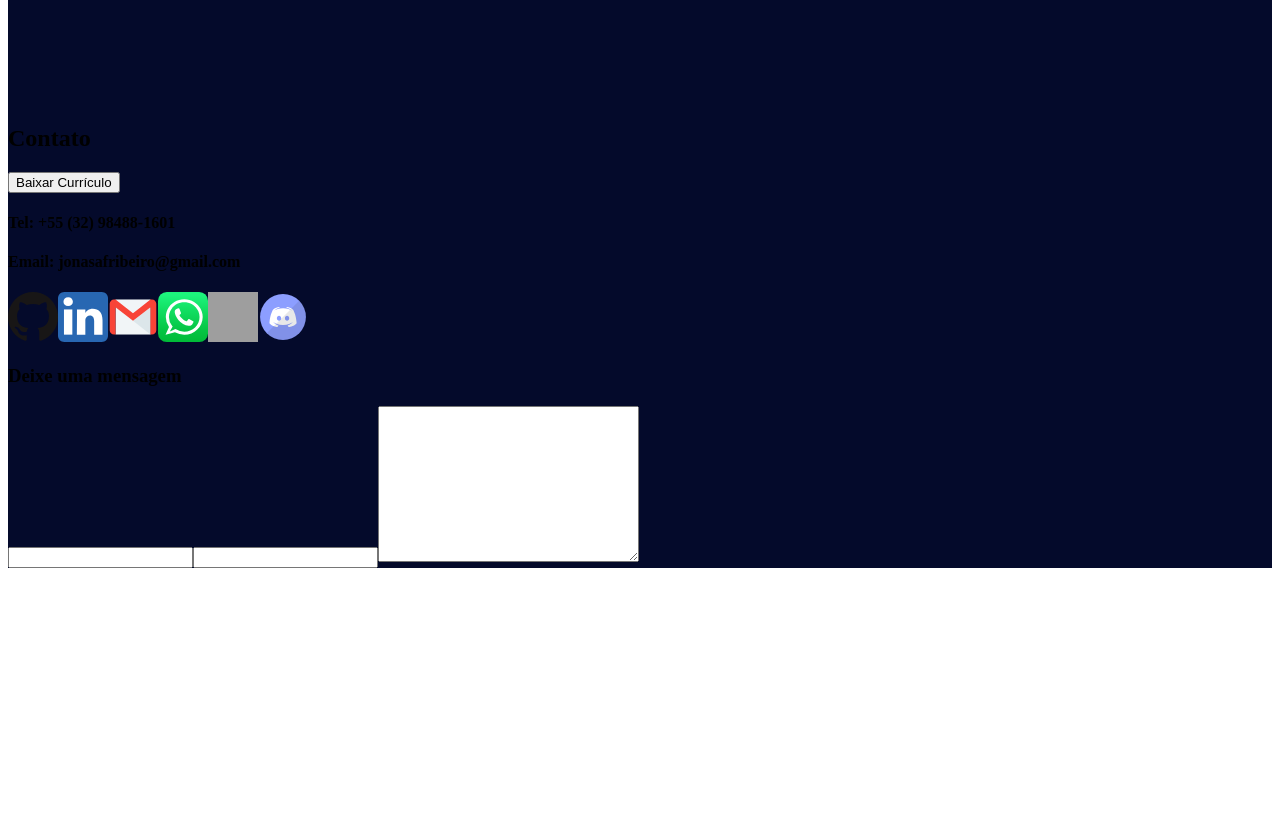
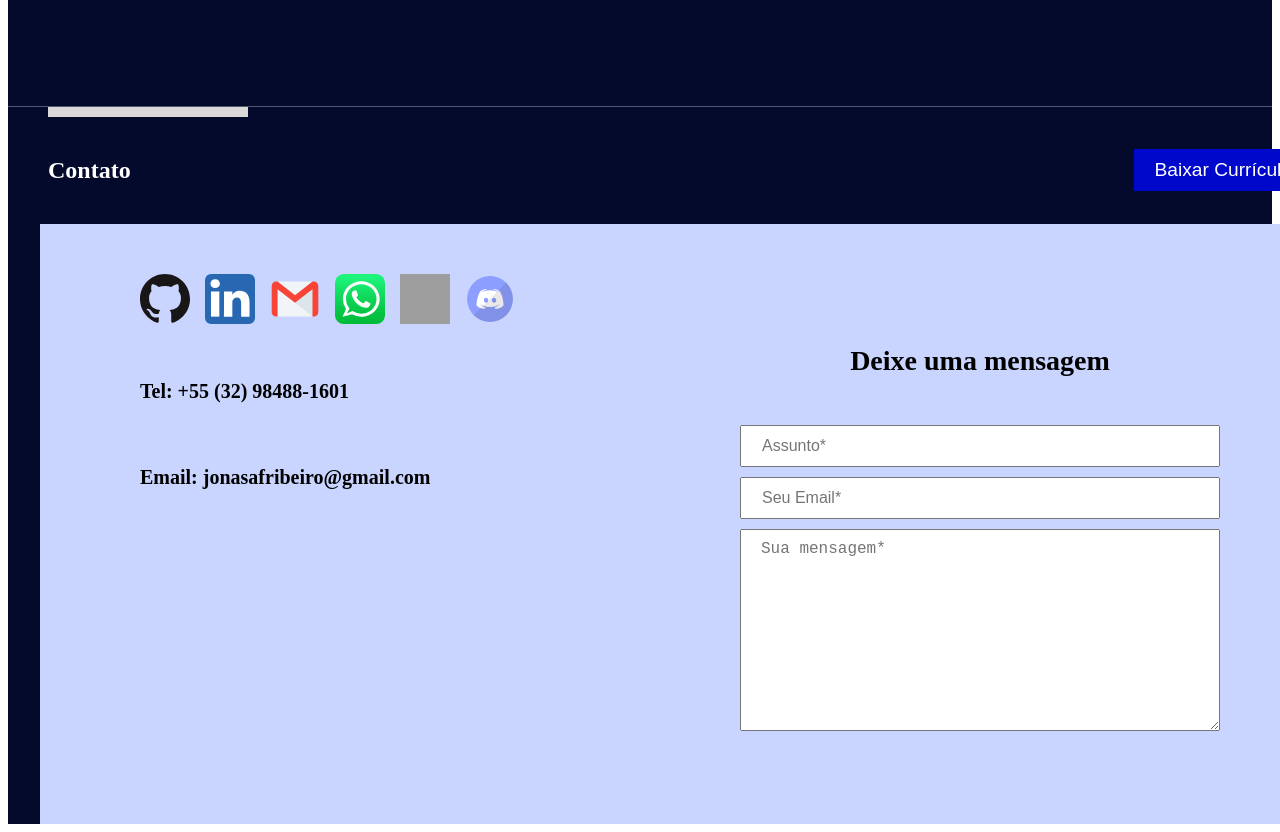
Before and after one commit to jonasaribeiro/portfolio-front, a Next.js app: page / in a window 1280 px wide. Shown: the part 709-1541 px from the top of the page. Before the commit the page ends 1285 px from the top, so only its background shows below. Built offline with nearby package versions, Linux system fonts and the light colour scheme; grey boxes are pictures that could not be loaded.

Commit message:
Feita primeira versão da parte de contato

```diff
--- a/src/components/ContactPage.tsx
+++ b/src/components/ContactPage.tsx
@@ -1,20 +1,26 @@
+import {
+  ContactPageContainer,
+  ContactPageInfoContainer1,
+  ContactPageInfoContainer2,
+  ContactPageInnerContainer1,
+  ContactPageInnerContainer2,
+  ContactPageOutContainer,
+  ContactPageSection,
+} from "@/styles/components/ContactPage.styled";
+import { StyledVisualBar1 } from "@/styles/components/utils.styled";
 import Image from "next/image";
 
 const ContactPage = () => {
   return (
-    <section>
-      <div />
-      <div>
+    <ContactPageSection>
+      <StyledVisualBar1 />
+      <ContactPageOutContainer>
         <h2>Contato</h2>
         <button>Baixar Currículo</button>
-      </div>
-      <div>
-        <div>
-          <div>
-            <h4>Tel: +55 (32) 98488-1601</h4>
-            <h4>Email: jonasafribeiro@gmail.com</h4>
-          </div>
-          <div>
+      </ContactPageOutContainer>
+      <ContactPageContainer>
+        <ContactPageInnerContainer1>
+          <ContactPageInfoContainer2>
             <Image
               src="/imgs/github_icon.svg"
               alt="Github"
@@ -51,18 +57,28 @@ const ContactPage = () => {
               width={50}
               height={50}
             />
-          </div>
-        </div>
-        <div>
+          </ContactPageInfoContainer2>
+          <ContactPageInfoContainer1>
+            <h4>Tel: +55 (32) 98488-1601</h4>
+            <h4>Email: jonasafribeiro@gmail.com</h4>
+          </ContactPageInfoContainer1>
+        </ContactPageInnerContainer1>
+        <ContactPageInnerContainer2>
           <h3>Deixe uma mensagem</h3>
           <form action="">
-            <input type="text" name="" id="" />
-            <input type="email" name="" id="" />
-            <textarea name="" id="" cols={30} rows={10}></textarea>
+            <input type="text" name="" id="" placeholder="Assunto*" />
+            <input type="email" name="" id="" placeholder="Seu Email*" />
+            <textarea
+              name=""
+              id=""
+              cols={30}
+              rows={10}
+              placeholder="Sua mensagem*"
+            ></textarea>
           </form>
-        </div>
-      </div>
-    </section>
+        </ContactPageInnerContainer2>
+      </ContactPageContainer>
+    </ContactPageSection>
   );
 };
 
--- /dev/null
+++ b/src/styles/components/ContactPage.styled.ts
@@ -0,0 +1,97 @@
+"use client";
+
+import styled from "styled-components";
+import { StyledSectionBase } from "./utils.styled";
+
+export const ContactPageSection = styled(StyledSectionBase)`
+  display: flex;
+  flex-direction: column;
+  justify-content: center;
+  gap: 20px;
+  color: white;
+  align-items: center;
+`;
+
+export const ContactPageOutContainer = styled.div`
+  display: flex;
+  width: 100%;
+  justify-content: space-between;
+  align-items: center;
+
+  button {
+    padding: 10px 20px;
+    color: white;
+    background: #0008cc;
+    border-style: none;
+    font-size: 1.2rem;
+  }
+`;
+
+export const ContactPageContainer = styled.div`
+  display: flex;
+  justify-content: space-around;
+  background: #c9d5ff;
+  max-width: 1200px;
+  width: 100%;
+  height: calc(100vh - 300px);
+  padding: 50px 40px;
+  color: black;
+
+  & > div {
+    width: 40%;
+  }
+
+  img {
+    cursor: pointer;
+  }
+`;
+
+export const ContactPageInnerContainer1 = styled.div`
+  display: flex;
+  flex-direction: column;
+  justify-content: flex-start;
+  gap: 30px;
+`;
+
+export const ContactPageInfoContainer1 = styled.div`
+  display: flex;
+  flex-direction: column;
+  width: 100%;
+  gap: 10px;
+  font-size: 1.25rem;
+`;
+
+export const ContactPageInfoContainer2 = styled.div`
+  display: flex;
+  gap: 15px;
+`;
+
+export const ContactPageInnerContainer2 = styled.div`
+  display: flex;
+  flex-direction: column;
+  align-items: center;
+  gap: 20px;
+  justify-content: center;
+
+  h3 {
+    font-size: 1.75rem;
+  }
+
+  form {
+    display: flex;
+    flex-direction: column;
+    max-width: 500px;
+    width: 100%;
+    gap: 10px;
+  }
+
+  input {
+    padding: 10px 20px;
+    font-size: 1rem;
+  }
+
+  textarea {
+    padding: 10px 20px;
+    font-size: 1rem;
+  }
+`;
--- a/src/styles/components/Header.styled.ts
+++ b/src/styles/components/Header.styled.ts
@@ -9,7 +9,7 @@ export const StyledHeader = styled.header`
   background-color: #040a2b;
   position: sticky;
   top: 0;
-  border-bottom: #001fff26 solid 1px;
+  border-bottom: #ffffff50 solid 1px;
   color: white;
   padding: 0 40px;
   z-index: 1;
--- a/src/styles/components/utils.styled.ts
+++ b/src/styles/components/utils.styled.ts
@@ -16,12 +16,14 @@ export const StyledSectionBase = styled.section`
   width: 100%;
   min-height: calc(100vh - 100px);
   padding: 0 40px;
+  border-top: #ffffff50 solid 1px;
 `;
 
 export const StyledVisualBar1 = styled.div`
   background: #d9d9d9;
   width: 200px;
   height: 10px;
+  align-self: baseline;
 `;
 
 export const StyledVisualBar2 = styled.div`
```
